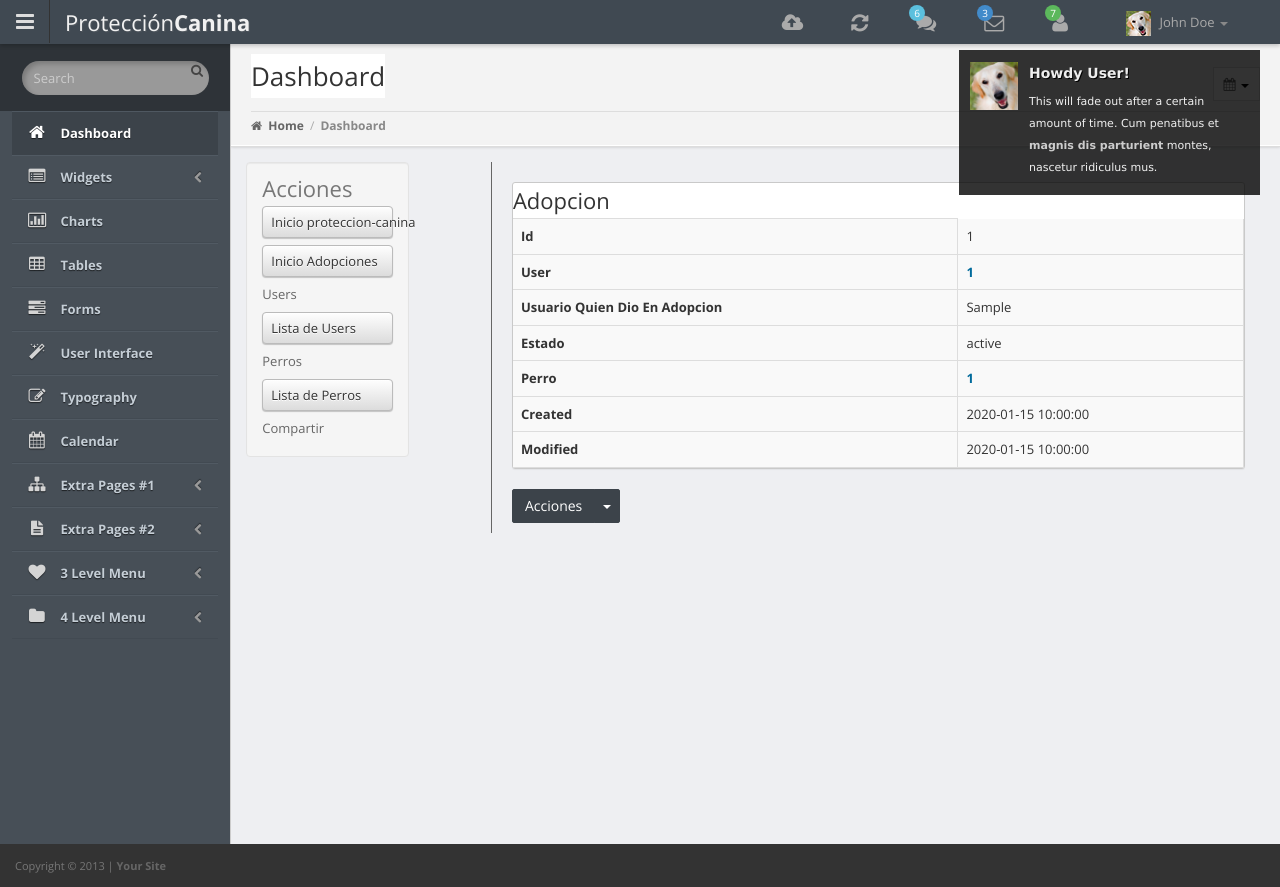
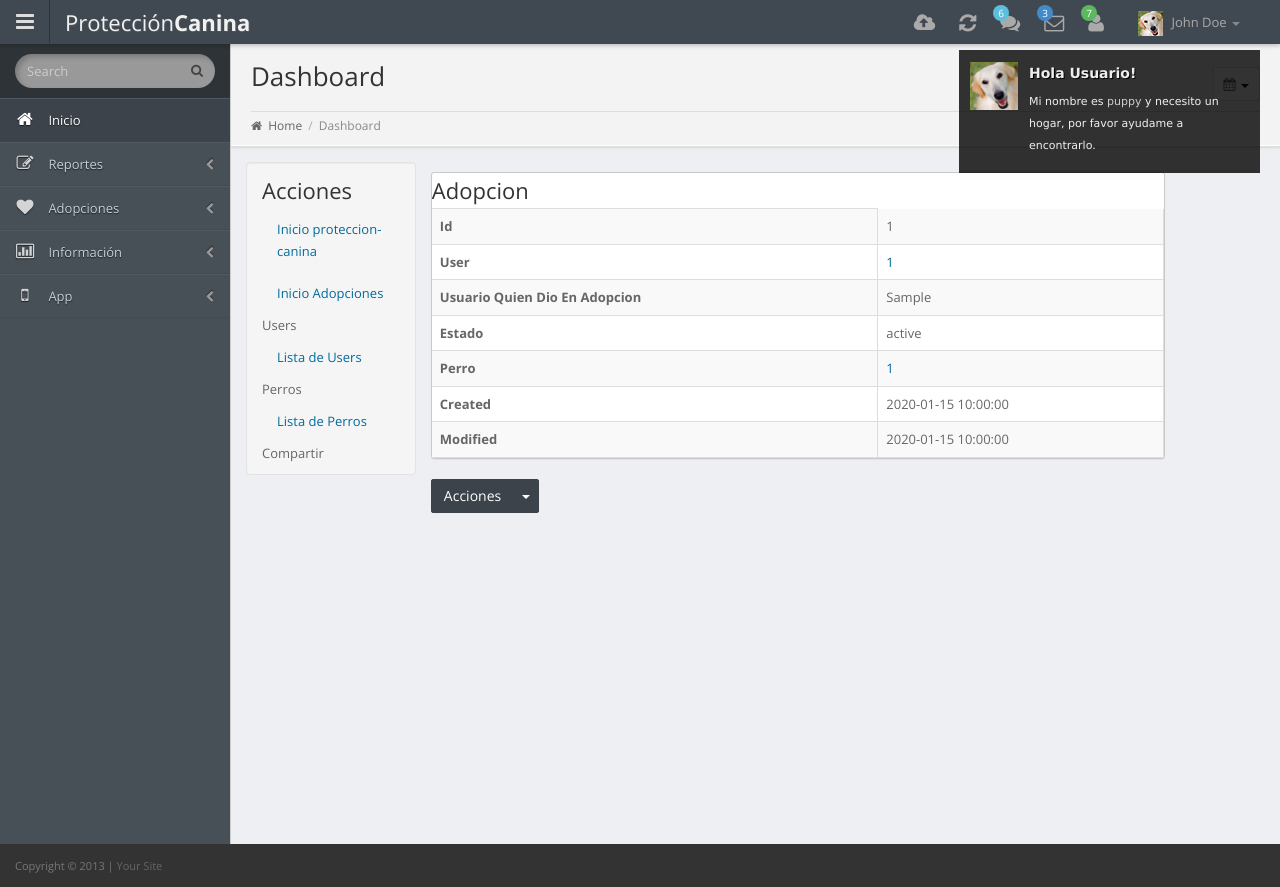
Before and after one commit to fitorec/proteccion_canina, a CakePHP app: the page made by web/app/View/Adopciones/ver.ctp in a window 1280 px wide. Run offline with PHP 8.4 and a stand-in for CakePHP, Linux system fonts and the light colour scheme; the template is opened without the code that fills it: most values are stand-ins (such as "Sample title", 1, 10 or a date in 2020); data that the repository does not hold is empty; some libraries are stand-ins or nearby versions.

Commit message:
Agregando cambios en el diseño

```diff
--- a/web/app/View/Elements/sidebar.ctp
+++ b/web/app/View/Elements/sidebar.ctp
@@ -12,66 +12,77 @@
         <!-- If the main navigation has sub navigation, then add the class "has_sub" to "li" of main navigation. -->
         <ul id="nav">
           <!-- Main menu with font awesome icon -->
-          <li><a href="index.html" class="open"><i class="fa fa-home"></i> <span>Dashboard</span></a></li>
-          <li class="has_sub"><a href="#"><i class="fa fa-list-alt"></i> <span>Widgets</span> <span class="pull-right"><i class="fa fa-chevron-left"></i></span></a>
+          <li>
+              <a href="<?php echo Router::url('/'); ?>" class="open">
+                <i class="fa fa-home"></i>
+                <span>Inicio</span></a>
+          </li>
+          <li class="has_sub">
+              <a href="#"><i class="fa fa-edit"></i>
+              <span>Reportes</span>
+              <span class="pull-right">
+                <i class="fa fa-chevron-left"></i></span>
+              </a>
             <ul>
-              <li><a href="widgets1.html">Widgets #1</a></li>
-              <li><a href="widgets2.html">Widgets #2</a></li>
-              <li><a href="widgets3.html">Widgets #3</a></li>
+              <li><a href="#">Extraviados</a></li>
+              <li><a href="#">Encontados</a></li>
+              <li><a href="#">Atropellados</a></li>
             </ul>
           </li>
-          <li><a href="charts.html"><i class="fa fa-bar-chart-o"></i> <span>Charts</span></a></li>
-          <li><a href="tables.html"><i class="fa fa-table"></i> <span>Tables</span></a></li>
-          <li><a href="forms.html"><i class="fa fa-tasks"></i> <span>Forms</span></a></li>
-          <li><a href="ui.html"><i class="fa fa-magic"></i> <span>User Interface</span></a></li>
-          <li><a href="typography.html"><i class="fa fa-edit"></i> <span>Typography</span></a></li>
-          <li><a href="calendar.html"><i class="fa fa-calendar"></i> <span>Calendar</span></a></li>
-          <li class="has_sub"><a href="#"><i class="fa fa-sitemap"></i> <span>Extra Pages #1</span> <span class="pull-right"><i class="fa fa-chevron-left"></i></span></a>
+
+          <li class="has_sub">
+              <a href="#">
+              <i class="fa fa-heart"></i>
+              <span>Adopciones</span>
+              <span class="pull-right">
+                <i class="fa fa-chevron-left"></i></span>
+              </a>
             <ul>
-              <li><a href="post.html">Post</a></li>
-              <li><a href="login.html">Login</a></li>
-              <li><a href="register.html">Register</a></li>
-              <li><a href="support.html">Support</a></li>
-              <li><a href="invoice.html">Invoice</a></li>
-              <li><a href="profile.html">Profile</a></li>
-              <li><a href="gallery.html">Gallery</a></li>
+              <li><a href="<?php echo Router::url('/adopciones/agregar/'); ?>">Dar en Adopción</a></li>
+              <li><a href="#">Adopta un Perro</a></li>
             </ul>
           </li>
-          <li class="has_sub"><a href="#"><i class="fa fa-file-text"></i> <span>Extra Pages #2</span> <span class="pull-right"><i class="fa fa-chevron-left"></i></span></a>
+
+          <li class="has_sub">
+              <a href="#">
+              <i class="fa fa-bar-chart-o"></i>
+              <span>Información</span>
+              <span class="pull-right">
+                <i class="fa fa-chevron-left"></i></span>
+              </a>
             <ul>
-              <li><a href="media.html">Media</a></li>
-              <li><a href="statement.html">Statement</a></li>
-              <li><a href="error.html">Error</a></li>
-              <li><a href="error-log.html">Error Log</a></li>
-              <li><a href="calendar.html">Calendar</a></li>
-              <li><a href="grid.html">Grid</a></li>
+              <li><a href="<?php echo Router::url('/adopciones/agregar/'); ?>">Extraviados</a></li>
+              <li><a href="<?php echo Router::url('/adopciones/agregar/'); ?>">Encontrados</a></li>
+              <li><a href="<?php echo Router::url('/adopciones/agregar/'); ?>">Atropellados</a></li>
             </ul>
           </li>
-          <li class="has_sub"><a href="#"><i class="fa fa-heart"></i> <span>3 Level Menu</span> <span class="pull-right"><i class="fa fa-chevron-left"></i></span></a>
+
+          <li class="has_sub">
+              <a href="#">
+              <i class="fa fa-mobile-phone"></i>
+              <span>App</span>
+              <span class="pull-right">
+                <i class="fa fa-chevron-left"></i></span>
+              </a>
             <ul>
-              <li><a href="#"><i class="fa fa-bookmark"></i> Subitem 1</a></li>
-              <li class="has_sub"><a href="#"><i class="fa fa-glass"></i> Subitem 2 <span class="pull-right"><i class="fa fa-chevron-left"></i></span></a>
-                  <ul>
-                    <li><a href="#"><i class="fa fa-bell"></i> Subitem 1</a></li>
-                    <li><a href="#"><i class="fa fa-camera"></i> Subitem 2</a></li>
-                  </ul>
-              </li>
-            </ul>
-          </li>
-          <li class="has_sub"><a href="#"><i class="fa fa-folder"></i> <span>4 Level Menu</span> <span class="pull-right"><i class="fa fa-chevron-left"></i></span></a>
-            <ul>
-              <li><a href="#"><i class="fa fa-thumb-tack"></i> Subitem 1</a></li>
-              <li class="has_sub"><a href="#"><i class="fa fa-thumbs-up"></i> Subitem 2 <span class="pull-right"><i class="fa fa-chevron-left"></i></span></a>
-                  <ul>
-                    <li><a href="#"><i class="fa fa-trophy"></i> Subitem 1</a></li>
-                    <li class="has_sub"><a href="#"><i class="fa fa-share"></i> Subitem 2 <span class="pull-right"><i class="fa fa-chevron-left"></i></span></a>
-                        <ul>
-                          <li><a href="#"><i class="fa fa-microphone"></i> Subitem 1</a></li>
-                          <li><a href="#"><i class="fa fa-phone"></i> Subitem 2</a></li>
-                        </ul>
-                    </li>
-                  </ul>
-              </li>
+              <li>
+                  <a href="#">
+                    <i class='fa fa-android'></i>
+                    Android
+                  </a>
+                </li>
+                <li>
+                  <a href="#">
+                    <i class='fa fa-apple'></i>
+                    IOS
+                  </a>
+                </li>
+                <li>
+                  <a href="#">
+                    <i class='fa fa-windows'></i>
+                    Windows
+                  </a>
+                </li>
             </ul>
           </li>
         </ul>
--- a/web/app/View/Layouts/default.ctp
+++ b/web/app/View/Layouts/default.ctp
@@ -11,7 +11,6 @@
   <meta name="author" content="">
   <?php
 		echo $this->Html->meta('icon');
-		echo $this->Html->css('cake.generic');
 		echo $this->fetch('meta');
 	?>
 
--- a/web/app/webroot/js/index.js
+++ b/web/app/webroot/js/index.js
@@ -1,7 +1,7 @@
 function showmessage(){
 	$.gritter.add({
-		title: 'Howdy User!',
-		text: 'This will fade out after a certain amount of time. Cum penatibus et <a href="#" style="color:#ccc">magnis dis parturient</a> montes, nascetur ridiculus mus.',
+		title: 'Hola Usuario!',
+		text: 'Mi nombre es <a href="#" style="color:#ccc">puppy</a> y necesito un hogar, por favor ayudame a encontrarlo.',
 		image: 'img/user2.png',
 		sticky: false,
 		time: ''
```
